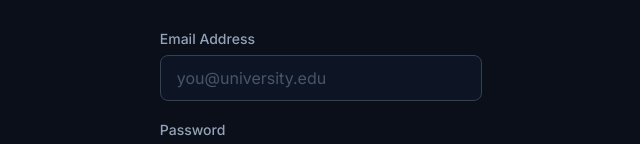
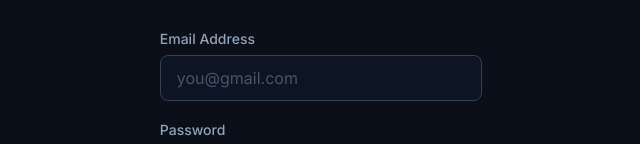
Before and after one commit to CharviiJoshi/StockSimulator, a React app in the folder frontend/: page /login in a window 1280 px wide. Shown: the part 284-428 px from the top of the page, without its empty margins (319-959 px from the left). Built offline with nearby package versions, Linux system fonts and the light colour scheme; the HTML template or start-up script is replaced by a standard one.

Commit message:
some changes

```diff
--- a/frontend/src/pages/Login.jsx
+++ b/frontend/src/pages/Login.jsx
@@ -54,7 +54,7 @@ export default function Login() {
         <form onSubmit={handleLogin} id="login-form">
             <div className="form-group">
                 <label htmlFor="email">Email Address</label>
-                <input type="email" id="email" name="email" placeholder="you@university.edu" required />
+                <input type="email" id="email" name="email" placeholder="you@gmail.com" required />
             </div>
 
             <div className="form-group">
--- a/frontend/src/pages/Register.jsx
+++ b/frontend/src/pages/Register.jsx
@@ -15,7 +15,7 @@ export default function Register() {
             </div>
             <div className="form-group">
                 <label htmlFor="email">Email Address</label>
-                <input type="email" id="email" name="email" placeholder="xyz@gmail.com" required />
+                <input type="email" id="email" name="email" placeholder="you@gmail.com" required />
             </div>
             <div className="form-group">
                 <label htmlFor="password">Password</label>
```
